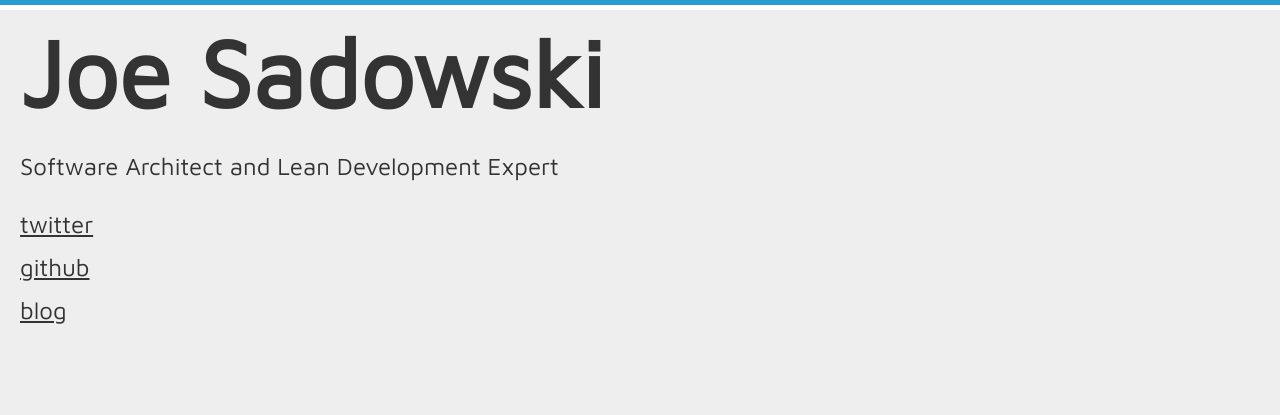
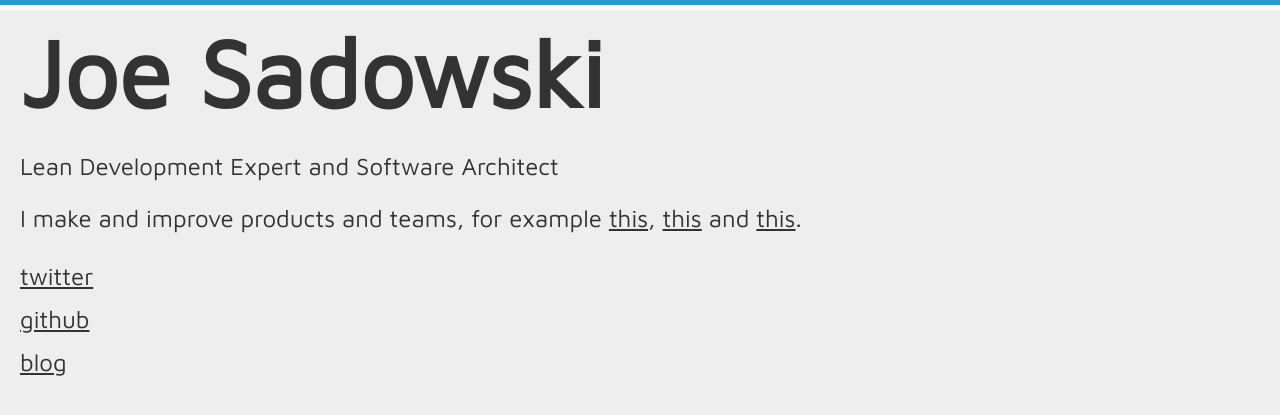
Before and after one commit to TheBigSadowski/thebigsadowski.github.com, a Jekyll site: the page built from index.html, in a window 1280 px wide. Shown: the top 415 px of the page. Built offline with Jekyll 4.4.1, drawn with Linux system fonts in a browser that asks for light colours.

Commit message:
reworking the home page

```diff
--- a/index.html
+++ b/index.html
@@ -10,7 +10,8 @@
 
 <body>
 <h1>Joe Sadowski</h1>
-<p>Software Architect and Lean Development Expert</p>
+<p>Lean Development Expert and Software Architect</p>
+<p>I make and improve products and teams, for example <a href="http://www.businesscatalyst.com/">this</a>, <a href="http://cityvoter.com/">this</a> and <a href="http://www.jenzabar.com/higher-ed-solutions/user-experience/jenzabar-internet-campus-solution-jics">this</a>.</p>
 <ul id="places">
 	<li><a href="https://twitter.com/joeski">twitter</a>
 	<li><a href="https://github.com/TheBigSadowski">github</a>
```
